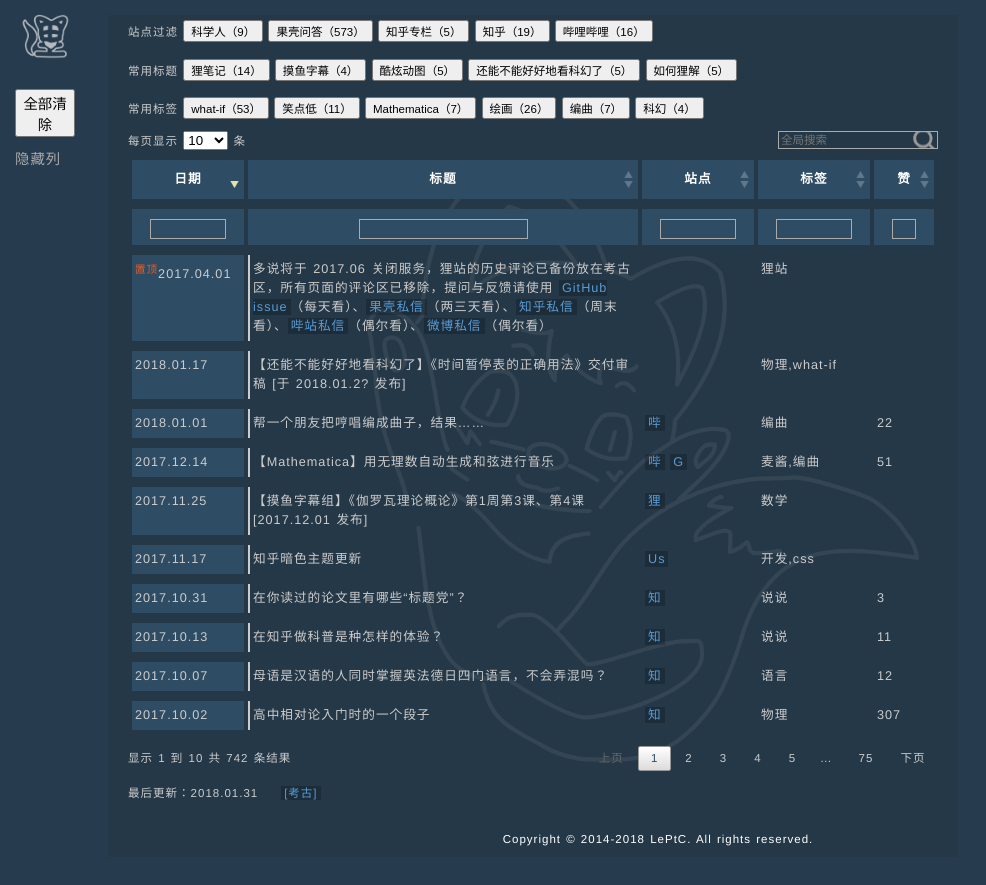
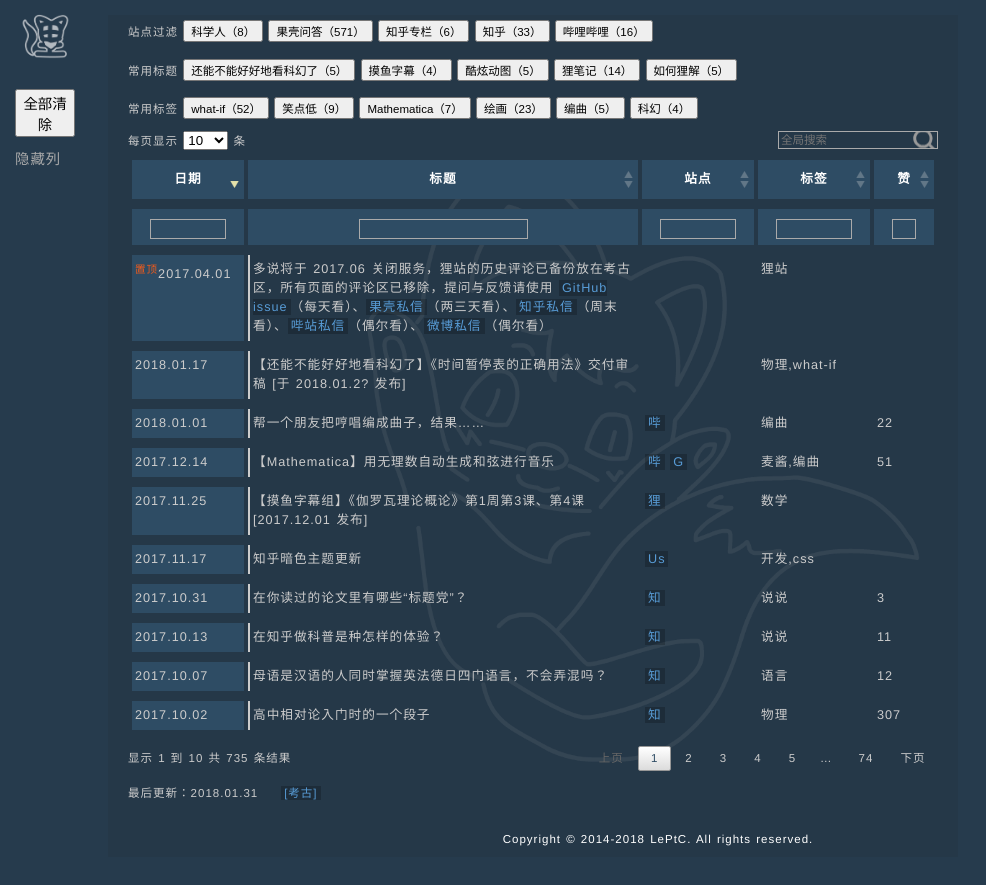
Before and after one commit to LePtC/LePtC.github.io, a Jekyll site: the page built from index.html, in a window 1280 px wide. Shown: the top 885 px of the page, without its empty margins (0-986 px from the left). Built offline with Jekyll 4.4.1, drawn with Linux system fonts in a browser that asks for light colours; Markdown is read by kramdown in place of the engine named in the settings; comment, search, counter and statistics services are not loaded.

Commit message:
update counter

```diff
--- a/index.html
+++ b/index.html
@@ -145,27 +145,27 @@
 <div>
 
 <p>站点过滤
-<button type="button" onclick="inject('标签','科学人')">科学人（9）</button>
-<button type="button" onclick="inject('站点','壳问')">果壳问答（573）</button>
-<button type="button" onclick="inject('站点','知专')">知乎专栏（5）</button>
-<button type="button" onclick="inject('站点','知')">知乎（19）</button>
+<button type="button" onclick="inject('标签','科学人')">科学人（8）</button>
+<button type="button" onclick="inject('站点','壳问')">果壳问答（571）</button>
+<button type="button" onclick="inject('站点','知专')">知乎专栏（6）</button>
+<button type="button" onclick="inject('站点','知')">知乎（33）</button>
 <button type="button" onclick="inject('站点','哔')">哔哩哔哩（16）</button>
 </p>
 
 <p>常用标题
-<button type="button" onclick="inject('标题','【狸笔记】')">狸笔记（14）</button>
+<button type="button" onclick="inject('标题','【还能不能好好地看科幻了】')">还能不能好好地看科幻了（5）</button>
 <button type="button" onclick="inject('标题','【摸鱼字幕组】')">摸鱼字幕（4）</button>
 <button type="button" onclick="inject('标题','酷炫动图')">酷炫动图（5）</button>
-<button type="button" onclick="inject('标题','【还能不能好好地看科幻了】')">还能不能好好地看科幻了（5）</button>
+<button type="button" onclick="inject('标题','【狸笔记】')">狸笔记（14）</button>
 <button type="button" onclick="inject('标题','【如何狸解】')">如何狸解（5）</button>
 </p>
 
 <p>常用标签
-<button type="button" onclick="inject('标签','what-if')">what-if（53）</button>
-<button type="button" onclick="inject('标签','笑点')">笑点低（11）</button>
+<button type="button" onclick="inject('标签','what-if')">what-if（52）</button>
+<button type="button" onclick="inject('标签','笑点')">笑点低（9）</button>
 <button type="button" onclick="inject('标签','麦酱')">Mathematica（7）</button>
-<button type="button" onclick="inject('标签','绘画')">绘画（26）</button>
-<button type="button" onclick="inject('标签','编曲')">编曲（7）</button>
+<button type="button" onclick="inject('标签','绘画')">绘画（23）</button>
+<button type="button" onclick="inject('标签','编曲')">编曲（5）</button>
 <button type="button" onclick="inject('标签','科幻')">科幻（4）</button>
 </p>
 
@@ -708,10 +708,10 @@
 <td></td>
 <td>说说</td><td></td></tr>
 
-<tr><td>2015.10.30</td>
+<!-- <tr><td>2015.10.30</td>
   <td>科幻词条 <a href="wiki/marshosphere/">棉花糖层</a> （由于可能造成剧透，百科词条于 2016 全部撤回）</td>
 <td></td>
-<td>科幻</td><td></td></tr>
+<td>科幻</td><td></td></tr> -->
 
 <tr><td>2015.10.23</td>
   <td>【狸笔记】 偏振及散射光学 讲稿</td>
@@ -844,15 +844,15 @@
 <td><a href="posts/plan.html">狸</a></td>
 <td>说说</td><td></td></tr>
 
-<tr><td>2015.06.20</td>
+<!-- <tr><td>2015.06.20</td>
   <td>百科主页改版（图片预览），不再区分科幻</td>
 <td></td>
-<td>狸站,开发</td><td></td></tr>
-
-<tr><td>2015.06.13</td>
+<td>狸站,开发</td><td></td></tr> -->
+
+<!-- <tr><td>2015.06.13</td>
   <td>「科幻理论」组加入百科词条 （由于可能造成剧透，百科词条于 2016 全部撤回）</td>
 <td></td>
-<td>狸站,开发</td><td></td></tr>
+<td>狸站,开发</td><td></td></tr> -->
 
 <tr><td>2015.06.09</td>
   <td>看不懂主页改版（按系列分组）</td>
@@ -884,10 +884,10 @@
 <td><a href="popsci/s2p4/">狸</a></td>
 <td>物理,说说</td><td></td></tr>
 
-<tr><td>2015.05.16</td>
+<!-- <tr><td>2015.05.16</td>
   <td>为避免剧透，隐去百科词条「科幻作品」组的链接</td>
 <td></td>
-<td>狸站,开发</td><td></td></tr>
+<td>狸站,开发</td><td></td></tr> -->
 
 <tr><td>2015.05.14</td>
   <td>看不懂系列 <a href="popsci/s2p3/">九宫格阵营-光学篇</a> 发布 </td>
@@ -925,30 +925,30 @@
 <td></td>
 <td>说说</td><td></td></tr>
 
-<tr><td>2015.04.02</td>
+<!-- <tr><td>2015.04.02</td>
   <td>「<a href="wiki/index.html#科幻作品">科幻作品</a>」组加入百科词条 （由于可能造成剧透，百科词条于 2016 全部撤回）</td>
 <td></td>
-<td>狸站</td><td></td></tr>
+<td>狸站</td><td></td></tr> -->
 
 <tr><td>2015.03.31</td>
   <td>独立的狸笔记版块上线</td>
 <td><a href="lenote/">狸笔</a></td>
 <td>笔记,开发</td><td></td></tr>
 
-<tr><td>2015.03.28</td>
+<!-- <tr><td>2015.03.28</td>
   <td><a href="wiki/minko/">名柯狸</a>人物插图完成 （由于可能造成剧透，百科词条于 2016 全部撤回）</td>
 <td></td>
-<td>绘画</td><td></td></tr>
+<td>绘画</td><td></td></tr> -->
 
 <tr><td>2015.03.22</td>
   <td>萌狸主页形象插图初稿发布</td>
 <td></td>
 <td>绘画,狸站</td><td></td></tr>
 
-<tr><td>2015.03.21</td>
+<!-- <tr><td>2015.03.21</td>
   <td>萌狸百科的第一张插图在<a href="wiki/questpig/">题猪</a>词条发布 （由于可能造成剧透，百科词条于 2016 全部撤回）</td>
 <td></td>
-<td>绘画</td><td></td></tr>
+<td>绘画</td><td></td></tr> -->
 
 <tr><td>2015.03.20</td>
   <td>萌狸主页星空背景 js 制作完成</td>
```
